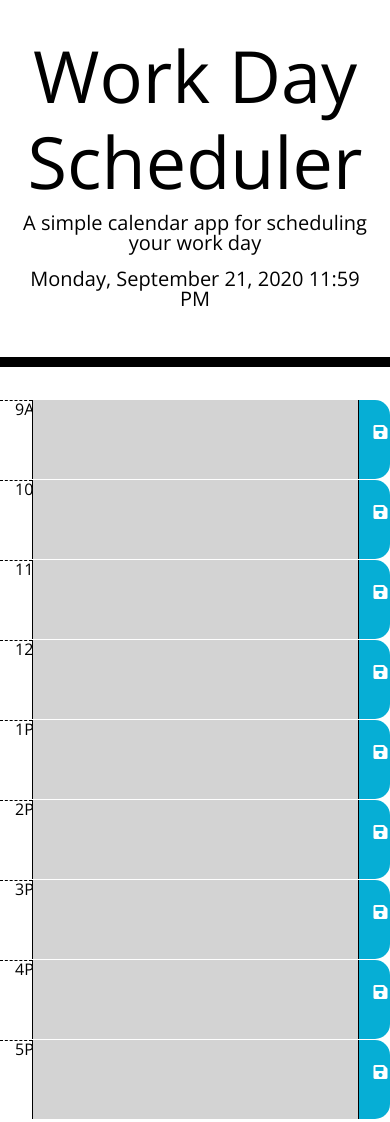
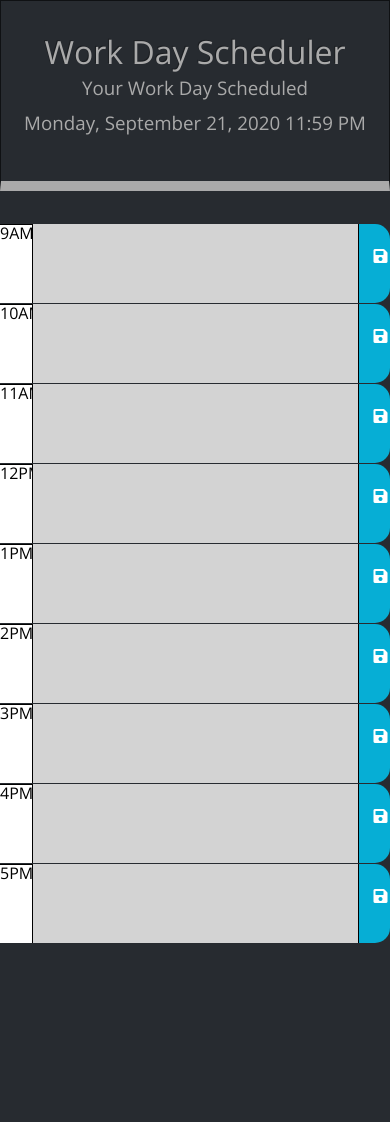
Before and after one commit to giocordova20/work-day-scheduler, a plain HTML site: page index.html in a window 390 px wide. After the commit the page ends 959 px from the top, so only its background shows below. Drawn offline with nearby package versions, Linux system fonts and the light colour scheme.

Commit message:
added formatting and responsive behavior

```diff
--- a/Develop/script.js
+++ b/Develop/script.js
@@ -34,7 +34,6 @@ $(document).ready(function() {
             timeSlotHour.text(hourLable[i]);                            // Add hour lable to the hour column
             var taskInStorage = localStorage.getItem(hourLable[i]);     // Task in local storage for the specified hour
 
-            console.log(hourLable24[i], currentHour);
 
             if (currentHour > hourLable24[i]){
                 timeSlotTask.addClass("past")
--- a/Develop/style.css
+++ b/Develop/style.css
@@ -2,6 +2,10 @@ body {
   font-family: 'Open Sans', sans-serif;
   font-size: 16px;
   line-height: 1;
+}
+
+.table {
+color: #272B30;
 }
 
 textarea{
@@ -11,14 +15,16 @@ textarea{
   color: #000000;
   border-left: 1px solid black;
   padding: 10px;
+  /* overflow-y: auto; */
 }
 
 .jumbotron {
   text-align: center;
   background-color: transparent;
-  color: black;
+  /* color: black; */
   border-radius: 0;
-  border-bottom: 10px solid black;
+  /* border-bottom: 10px solid black; */
+  border-bottom: 10px solid;
 }
 
 .description{
@@ -33,13 +39,16 @@ textarea{
 .row {
   white-space: pre-wrap;
   height: 80px;
-  border-top: 1px solid white;;
+  /* border-top: 1px solid white; */
+  border-top: 1px solid;
 }
 
 .hour {
   background-color: #ffffff;
   color: #000000;
-  border-top: 1px dashed #000000;
+  /* border-top: 1px dashed #000000; */
+  border-top: 1px solid #000000;
+
 }
 
 .task {
@@ -53,12 +62,12 @@ textarea{
 
 .present {
   background-color: #ff6961;
-  color: white;
+  /* color: white; */
 }
 
 .future {
   background-color: #77dd77;
-  color: white;
+  /* color: white; */
 }
 
 .saveBtn {
@@ -73,3 +82,15 @@ textarea{
   font-size: 20px;
   transition: all .3s ease-in-out;
 }
+
+
+/* Medium devices (tablets, 768px and up) */
+@media (max-width: 768px) {
+  .display-3 {
+    font-size: 2rem;
+  }
+  .hour {
+  padding-left: 0px;
+  }
+
+}
--- a/index.html
+++ b/index.html
@@ -4,35 +4,30 @@
     <meta charset="UTF-8" />
     <meta name="viewport" content="width=device-width, initial-scale=1.0" />
     <meta http-equiv="X-UA-Compatible" content="ie=edge" />
-    <link
-      rel="stylesheet"
-      href="https://stackpath.bootstrapcdn.com/bootstrap/4.3.1/css/bootstrap.min.css"
-    />
-    <link
-      rel="stylesheet"
-      href="https://use.fontawesome.com/releases/v5.8.1/css/all.css"
-      integrity="sha384-50oBUHEmvpQ+1lW4y57PTFmhCaXp0ML5d60M1M7uH2+nqUivzIebhndOJK28anvf"
-      crossorigin="anonymous"
-    />
-    <link
-      href="https://fonts.googleapis.com/css?family=Open+Sans&display=swap"
-      rel="stylesheet"
-    />
+    <link rel="stylesheet" href="https://use.fontawesome.com/releases/v5.8.1/css/all.css" integrity="sha384-50oBUHEmvpQ+1lW4y57PTFmhCaXp0ML5d60M1M7uH2+nqUivzIebhndOJK28anvf"
+      crossorigin="anonymous"/>
+    <link href="https://fonts.googleapis.com/css?family=Open+Sans&display=swap" rel="stylesheet"/>
+    <!-- <link rel="stylesheet" href="https://stackpath.bootstrapcdn.com/bootstrap/4.5.2/css/bootstrap.min.css" integrity="sha384-JcKb8q3iqJ61gNV9KGb8thSsNjpSL0n8PARn9HuZOnIxN0hoP+VmmDGMN5t9UJ0Z" crossorigin="anonymous"> -->
+    <link rel="stylesheet" href="https://stackpath.bootstrapcdn.com/bootswatch/4.5.2/slate/bootstrap.min.css">
     <link rel="stylesheet" href="./Develop/style.css" />
+
     <title>Work Day Scheduler</title>
   </head>
 
   <body>
     <header class="jumbotron">
       <h1 class="display-3">Work Day Scheduler</h1>
-      <p class="lead">A simple calendar app for scheduling your work day</p>
+      <p class="lead">Your Work Day Scheduled</p>
       <p id="currentDay" class="lead"></p>
     </header>
     <div class="container">
       <!-- Timeblocks go here -->
     </div>
-    <script src="https://code.jquery.com/jquery-3.4.1.min.js"></script>
+    <script src="https://code.jquery.com/jquery-3.5.1.slim.min.js" integrity="sha384-DfXdz2htPH0lsSSs5nCTpuj/zy4C+OGpamoFVy38MVBnE+IbbVYUew+OrCXaRkfj" crossorigin="anonymous"></script>
+
     <script src="https://cdnjs.cloudflare.com/ajax/libs/moment.js/2.24.0/moment.min.js"></script>
+    <script src="https://cdn.jsdelivr.net/npm/popper.js@1.16.1/dist/umd/popper.min.js" integrity="sha384-9/reFTGAW83EW2RDu2S0VKaIzap3H66lZH81PoYlFhbGU+6BZp6G7niu735Sk7lN" crossorigin="anonymous"></script>
+    <script src="https://stackpath.bootstrapcdn.com/bootstrap/4.5.2/js/bootstrap.min.js" integrity="sha384-B4gt1jrGC7Jh4AgTPSdUtOBvfO8shuf57BaghqFfPlYxofvL8/KUEfYiJOMMV+rV" crossorigin="anonymous"></script>
     <script src="./Develop/script.js"></script>
   </body>
 </html>
```
